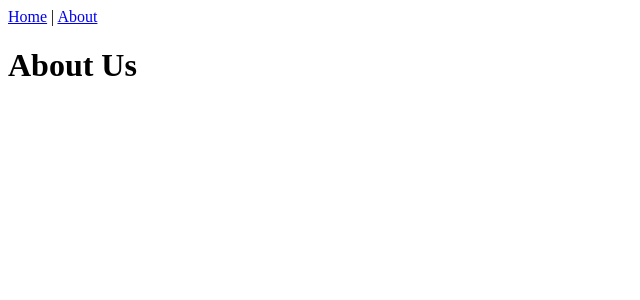
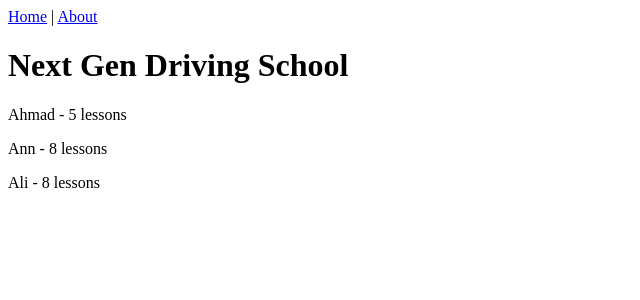
Before and after one commit to Mirwes-Hakimi/farsi-english-dmv, a Next.js app: page /about in a window 1280 px wide. Shown: the top 300 px of the page, without its empty margins (0-640 px from the left). Built offline with nearby package versions, Linux system fonts and the light colour scheme.

Commit message:
add data fetching and student list to home page

```diff
--- a/src/app/about/page.tsx
+++ b/src/app/about/page.tsx
@@ -1,6 +1,24 @@
-export default function About(){
 
-    return(
-        <h1> About Us</h1>
+
+// async func, we can await data directly in the component
+export default async function Home(){
+
+    // fetch our own Api runs on server before page loads
+    const response = await fetch('http://localhost:3000/api/students')
+
+    //convert response to js arr
+    const students = await response.json()
+
+    return (
+        <main>
+          <h1>Next Gen Driving School</h1>
+          {/*loop through students and display each one  */}
+          {students.map((student: { id: number; name: string; lessonsCompleted: number}) =>(
+           <div key={student.id}>
+            <p>{student.name} - {student.lessonsCompleted} lessons</p>
+
+           </div>
+          ))}
+        </main>
     )
 }
```
